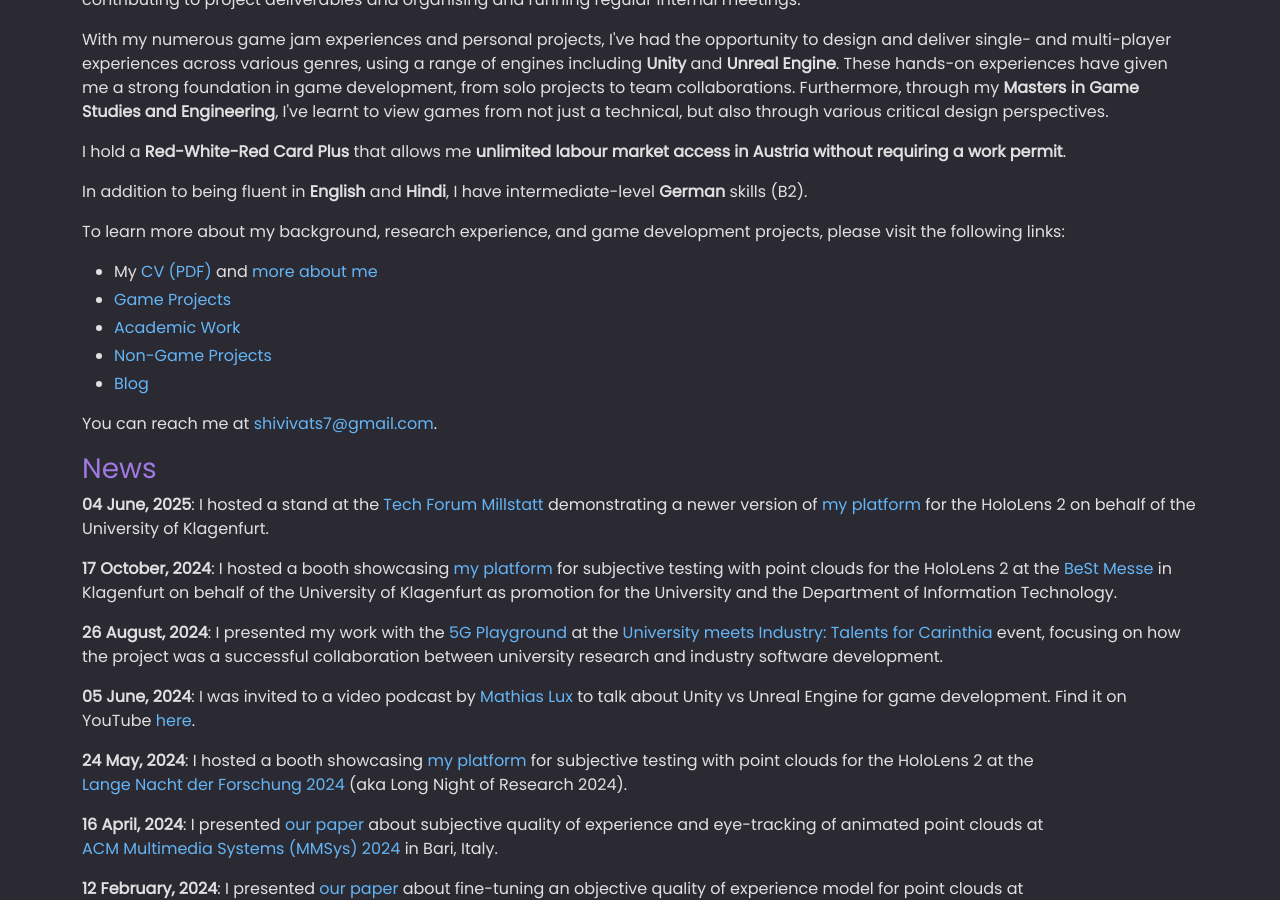
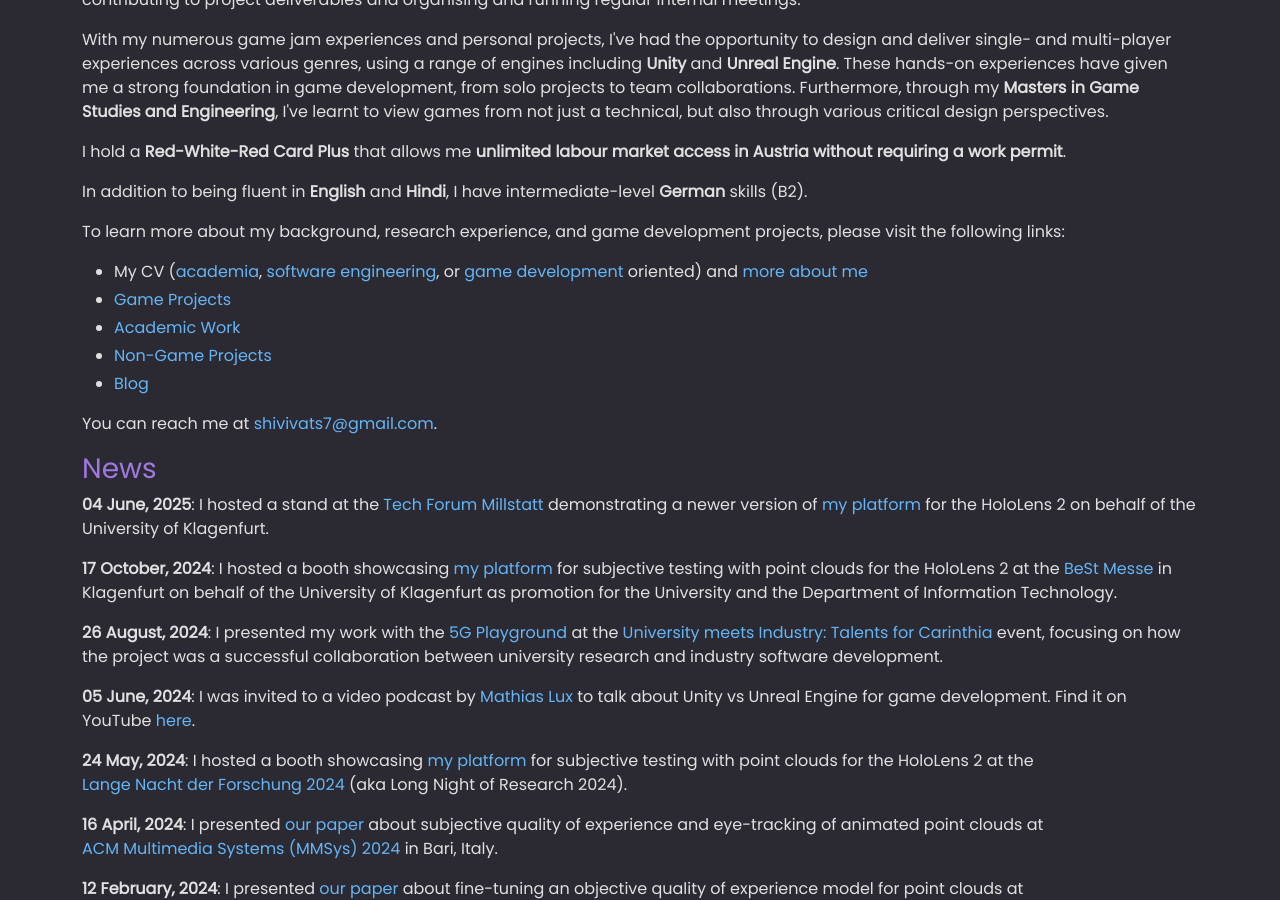
Before and after one commit to shivivats/shivivats.github.io, a Jekyll site: the page built from pages/index.md, in a window 1280 px wide and 900 px high, scrolled down 804 px. Built offline with Jekyll 4.4.1, drawn with Linux system fonts in a browser that asks for light colours.

Commit message:
made three different CVs: academia, software engineering, and game development oriented

```diff
--- a/pages/about.html
+++ b/pages/about.html
@@ -21,7 +21,7 @@
 </div>
 
 <p>
-    Please <a href="/assets/documents/VATS_Shivi_CV.pdf">download my CV as a PDF</a> or continue reading this page for more information.
+    Please download my CV as a PDF (<a href="/assets/documents/Resumes/Academic/VATS_Shivi_CV.pdf">academia</a>, <a href="/assets/documents//Resumes/Tech/VATS_Shivi_CV.pdf">software engineering</a>, or <a href="/assets/documents/Resumes/GameDev/VATS_Shivi_CV.pdf">game development</a> oriented), or continue reading this page for more information.
 </p>
 
 <p>You can reach me at <a class="link-underline link-underline-opacity-0 link-underline-opacity-75-hover" href="mailto:shivivats7@gmail.com">shivivats7@gmail.com</a>.</p>
--- a/pages/index.md
+++ b/pages/index.md
@@ -21,7 +21,7 @@
     {% include about/summary.html %}
     <p>To learn more about my background, research experience, and game development projects, please visit the following links:</p>
     <ul>
-      <li>My <a class="link-underline link-underline-opacity-0 link-underline-opacity-75-hover" href="/assets/documents/VATS_Shivi_CV.pdf">CV (PDF)</a> and <a class="link-underline link-underline-opacity-0 link-underline-opacity-75-hover" href="/about">more about me</a></li>
+      <li>My CV (<a class="link-underline link-underline-opacity-0 link-underline-opacity-75-hover" href="/assets/documents/Resumes/Academic/VATS_Shivi_CV.pdf">academia</a>, <a class="link-underline link-underline-opacity-0 link-underline-opacity-75-hover" href="/assets/documents//Resumes/Tech/VATS_Shivi_CV.pdf">software engineering</a>, or <a class="link-underline link-underline-opacity-0 link-underline-opacity-75-hover" href="/assets/documents/Resumes/GameDev/VATS_Shivi_CV.pdf">game development</a> oriented) and <a class="link-underline link-underline-opacity-0 link-underline-opacity-75-hover" href="/about">more about me</a></li>
       <li><a class="link-underline link-underline-opacity-0 link-underline-opacity-75-hover" href="/projects">Game Projects</a></li>
       <li><a class="link-underline link-underline-opacity-0 link-underline-opacity-75-hover" href="/academic-work">Academic Work</a></li>
       <li><a class="link-underline link-underline-opacity-0 link-underline-opacity-75-hover" href="/other-work">Non-Game Projects</a></li>
```
Also changed, not shown: 4 other files.
